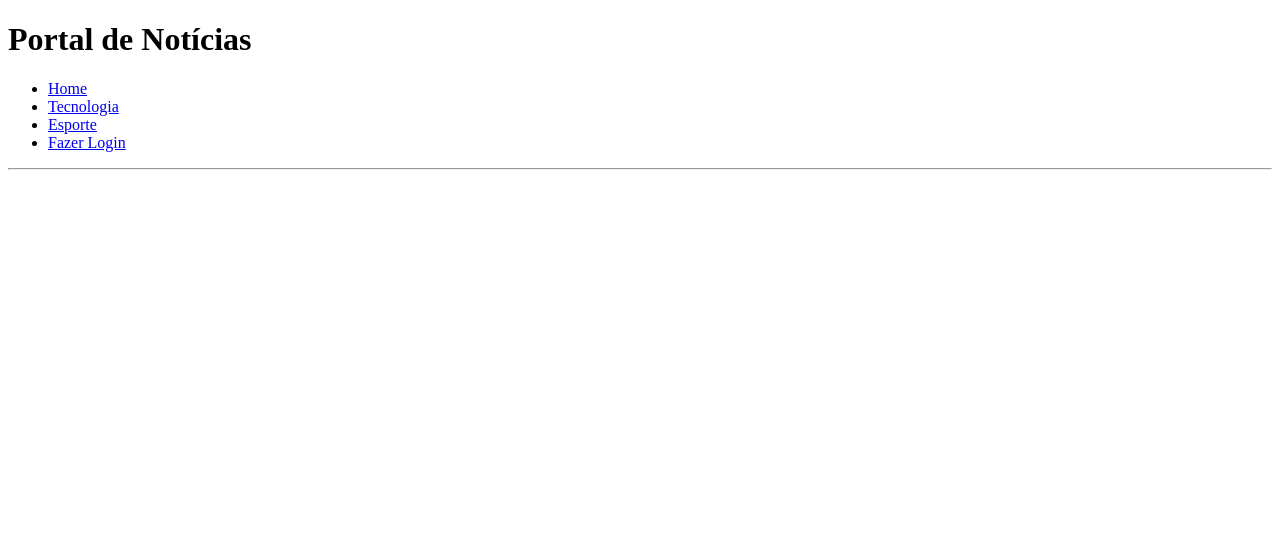
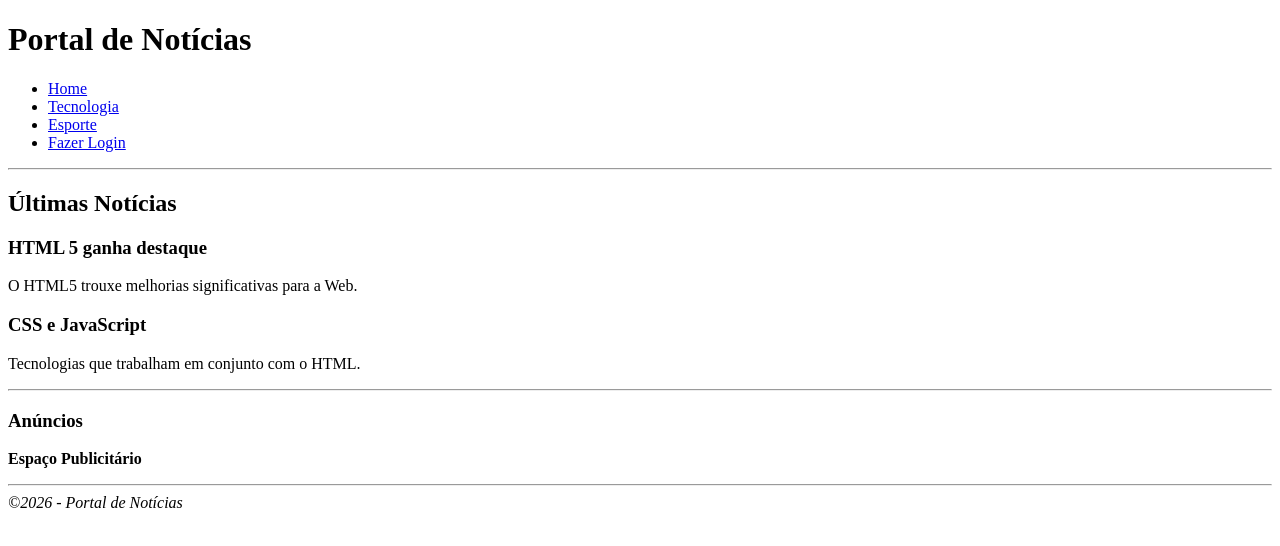
Before and after one commit to davi-muniiz/DW1, a plain HTML site: page aula2 - estrutura e semantica/index.html in a window 1280 px wide. Drawn offline with Linux system fonts and the light colour scheme.

Commit message:
Site semantico exemplo

```diff
--- a/aula2 - estrutura e semantica/index.html
+++ b/aula2 - estrutura e semantica/index.html
@@ -19,8 +19,31 @@
           <li><a href="#">Fazer Login</a></li>
         </ul>
       </nav>
+    </header>
 
+    <hr />
+
+    <main>
+      <section>
+        <h2>Últimas Notícias</h2>
+        <article>
+          <h3>HTML 5 ganha destaque</h3>
+          <p>O HTML5 trouxe melhorias significativas para a Web.</p>
+        </article>
+        <article>
+          <h3>CSS e JavaScript</h3>
+          <p>Tecnologias que trabalham em conjunto com o HTML.</p>
+        </article>
+      </section>
       <hr />
-    </header>
+      <aside>
+        <h3>Anúncios</h3>
+        <p><strong>Espaço Publicitário</strong></p>
+      </aside>
+    </main>
+    <hr />
+    <footer>
+      <em>&copy;2026 - Portal de Notícias</em>
+    </footer>
   </body>
 </html>
```
